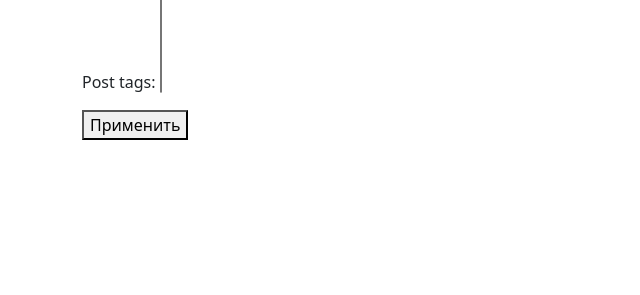
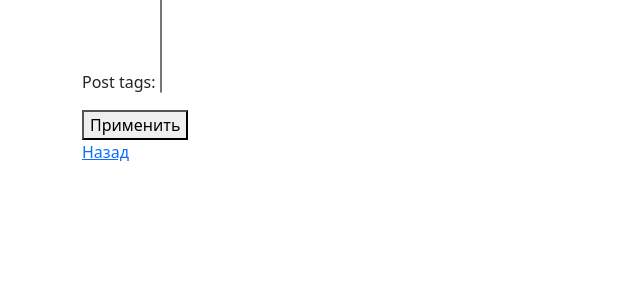
Before and after one commit to 3nk0d/Python_Basic_Course-Project, a Django app: page /posts/create/ in a window 1280 px wide. Shown: the part 505-800 px from the top of the page, without its empty margins (0-640 px from the left). Run offline with Django 4.2, Linux system fonts and the light colour scheme; data that the repository does not hold is empty.

Commit message:
Add back link

```diff
--- a/news_portal/web_interface/templates/web_interface/posts_form.html
+++ b/news_portal/web_interface/templates/web_interface/posts_form.html
@@ -15,6 +15,7 @@
       {{ form.as_p }}
       <button type="submit">Применить</button>
     </form>
+    <a href=" {{ request.META.HTTP_REFERER }}">Назад</a>
 {% endblock %}
 </body>
 </html>
--- a/news_portal/web_interface/templates/web_interface/users_form.html
+++ b/news_portal/web_interface/templates/web_interface/users_form.html
@@ -15,6 +15,7 @@
       {{ form.as_p }}
       <button type="submit">Применить</button>
     </form>
+    <a href=" {{ request.META.HTTP_REFERER }}">Назад</a>
 {% endblock %}
 </body>
 </html>
```
